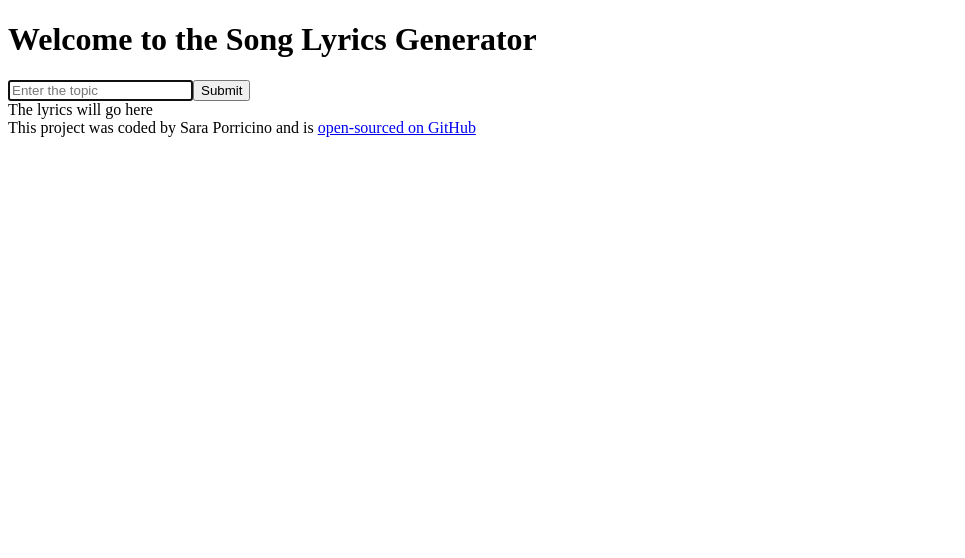
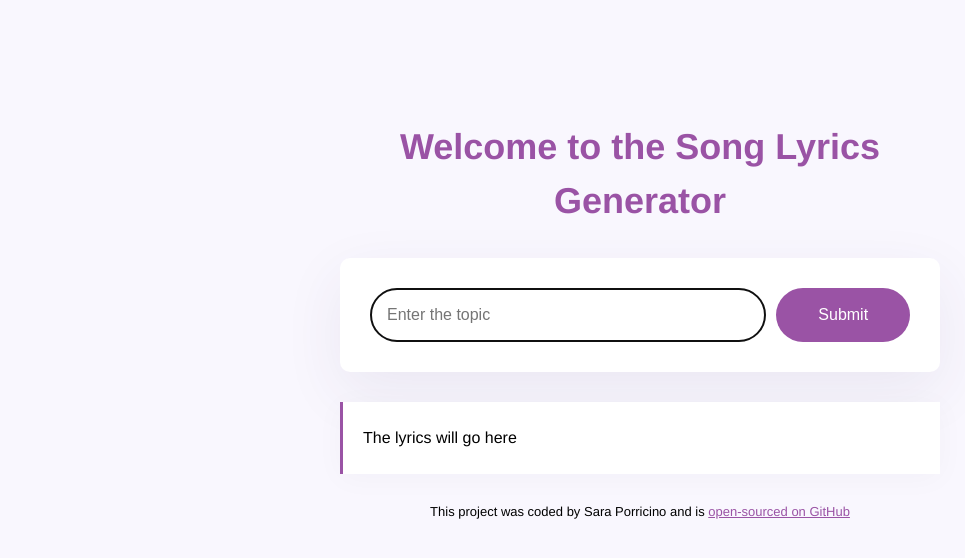
Before and after one commit to saraporri/AI-generator, a plain HTML site: page index.html in a window 1280 px wide. Shown: the whole page, without its empty margins (0-965 px from the left). Drawn offline with Linux system fonts and the light colour scheme.

Commit message:
Added styling to the project

```diff
--- a/index.html
+++ b/index.html
@@ -7,6 +7,7 @@
     <title>Song Lyrics Generator</title>
   </head>
   <body>
+    <div class="container">
       <header>
         <h1>Welcome to the Song Lyrics Generator</h1>
       </header>
@@ -19,9 +20,10 @@
             autofocus
             required
             autocomplete="off"
-        /><input type="submit" />
-        <div>The lyrics will go here</div>
+            class="instructions"
+          /><input type="submit" class="submit-button" />
         </form>
+        <div class="lyrics">The lyrics will go here</div>
       </main>
 
       <footer>
@@ -30,6 +32,7 @@
           >open-sourced on GitHub</a
         >
       </footer>
+    </div>
     <script src="src/index.js"></script>
   </body>
 </html>
--- a/src/style.css
+++ b/src/style.css
@@ -0,0 +1,70 @@
+body {
+  background-color: #f9f7fe;
+  font-family: Helvetica, Arial, sans-serif;
+}
+
+a {
+  color: #9a53a5;
+}
+
+.container {
+  margin: 120px auto;
+  max-width: 600px;
+}
+
+header {
+  margin-bottom: 30px;
+}
+
+h1 {
+  text-align: center;
+  font-weight: 800;
+  font-size: 36px;
+  line-height: 1.5;
+  color: #9a53a5;
+}
+
+form {
+  padding: 30px;
+  background-color: white;
+  box-shadow: 0px 20px 60px rgba(65, 50, 100, 0.08);
+  border-radius: 10px;
+  display: flex;
+  margin-bottom: 30px;
+}
+
+.instructions {
+  padding: 16px;
+  border: 1px solid rgba(39, 33, 66, 0.5);
+  width: 80%;
+  font-size: 16px;
+  border-radius: 50px;
+  line-height: 20px;
+  color: #9a53a5;
+}
+
+.submit-button {
+  margin-left: 10px;
+  background: #9a53a5;
+  color: white;
+  border: none;
+  width: 150px;
+  font-size: 16px;
+  border-radius: 50px;
+  padding: 14px 24px;
+}
+
+.lyrics {
+  font-size: 16px;
+  background-color: #fff;
+  padding: 20px;
+  line-height: 2;
+  border-left: 3px solid #9a53a5;
+  box-shadow: 0px 4px 30px 0px rgba(39, 33, 66, 0.03);
+}
+
+footer {
+  text-align: center;
+  font-size: 13px;
+  margin-top: 30px;
+}
```
Lines whose indentation alone changed are shown as unchanged.
